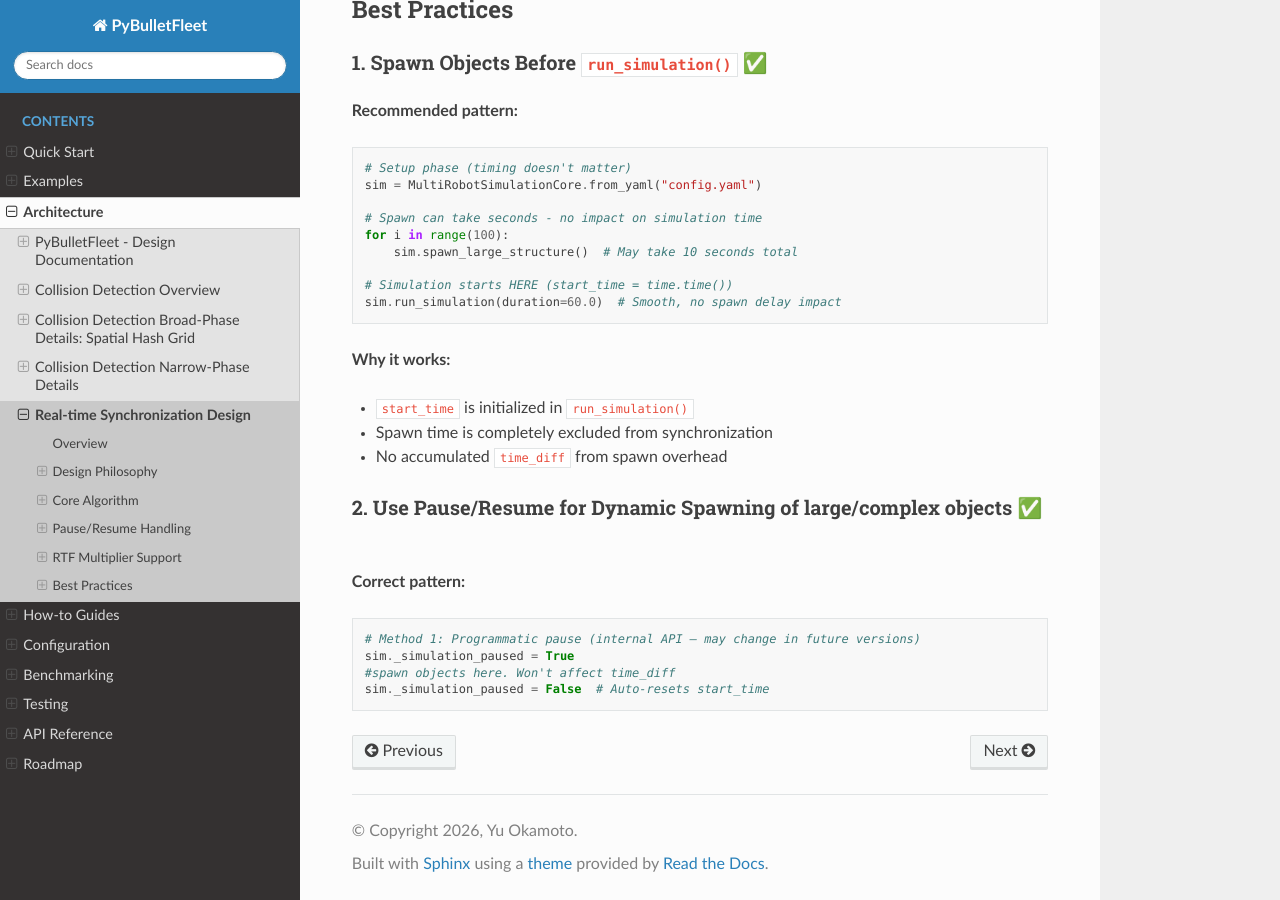
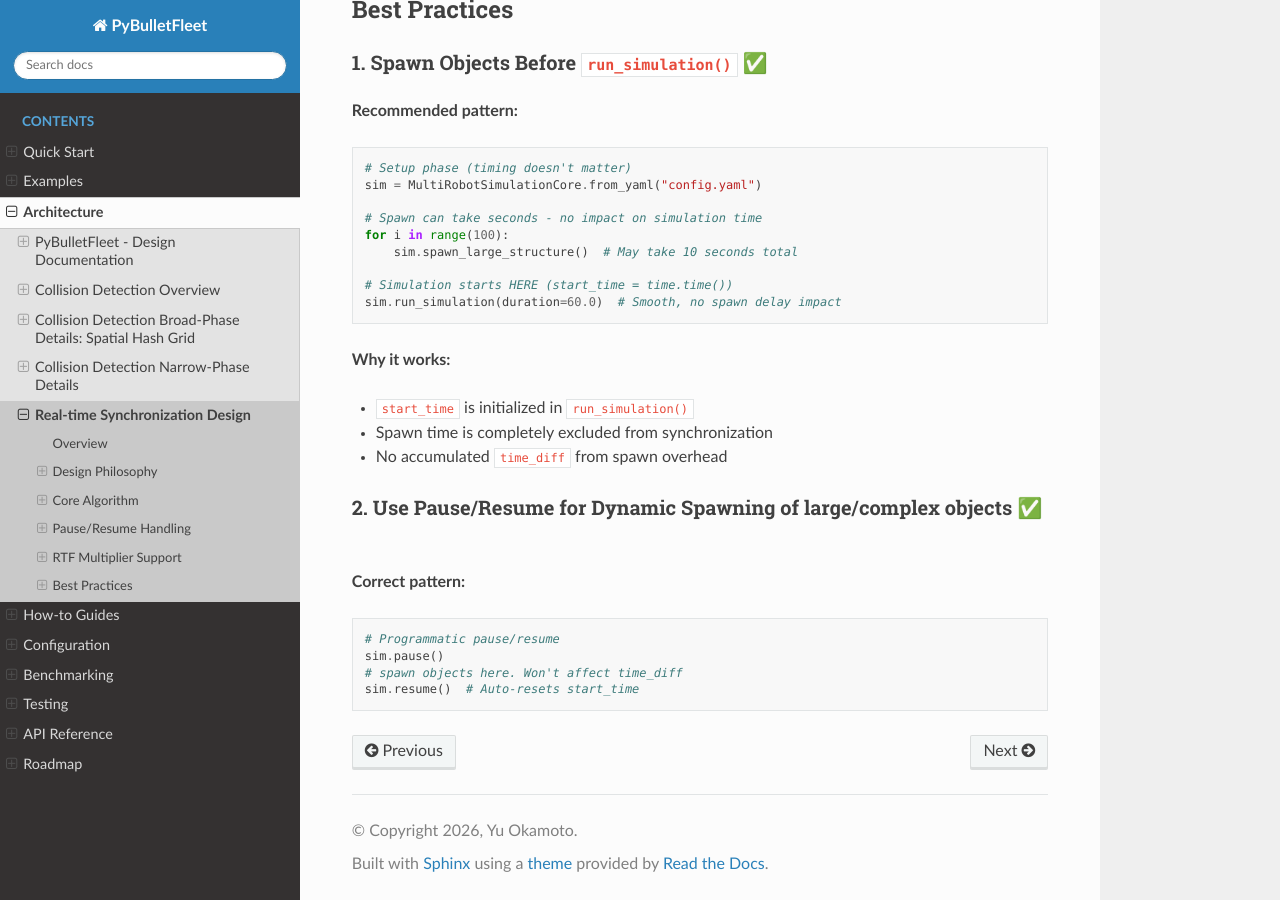
Before and after one commit to yuokamoto/PyBulletFleet, a Sphinx documentation site: the page built from docs/architecture/realtime-sync.md, in a window 1280 px wide and 900 px high, scrolled down 2839 px. Built offline with Sphinx 7.4.7 and the Read the Docs theme 3.1.0, drawn with Linux system fonts in a browser that asks for light colours.

Commit message:
docs: use public pause()/resume() API instead of private _simulation_paused

````diff
--- a/docs/architecture/realtime-sync.md
+++ b/docs/architecture/realtime-sync.md
@@ -150,8 +150,8 @@ sim.run_simulation(duration=60.0)  # Smooth, no spawn delay impact
 
 **Correct pattern:**
 ```python
-# Method 1: Programmatic pause (internal API — may change in future versions)
-sim._simulation_paused = True
-#spawn objects here. Won't affect time_diff
-sim._simulation_paused = False  # Auto-resets start_time
+# Programmatic pause/resume
+sim.pause()
+# spawn objects here. Won't affect time_diff
+sim.resume()  # Auto-resets start_time
 ```
````
